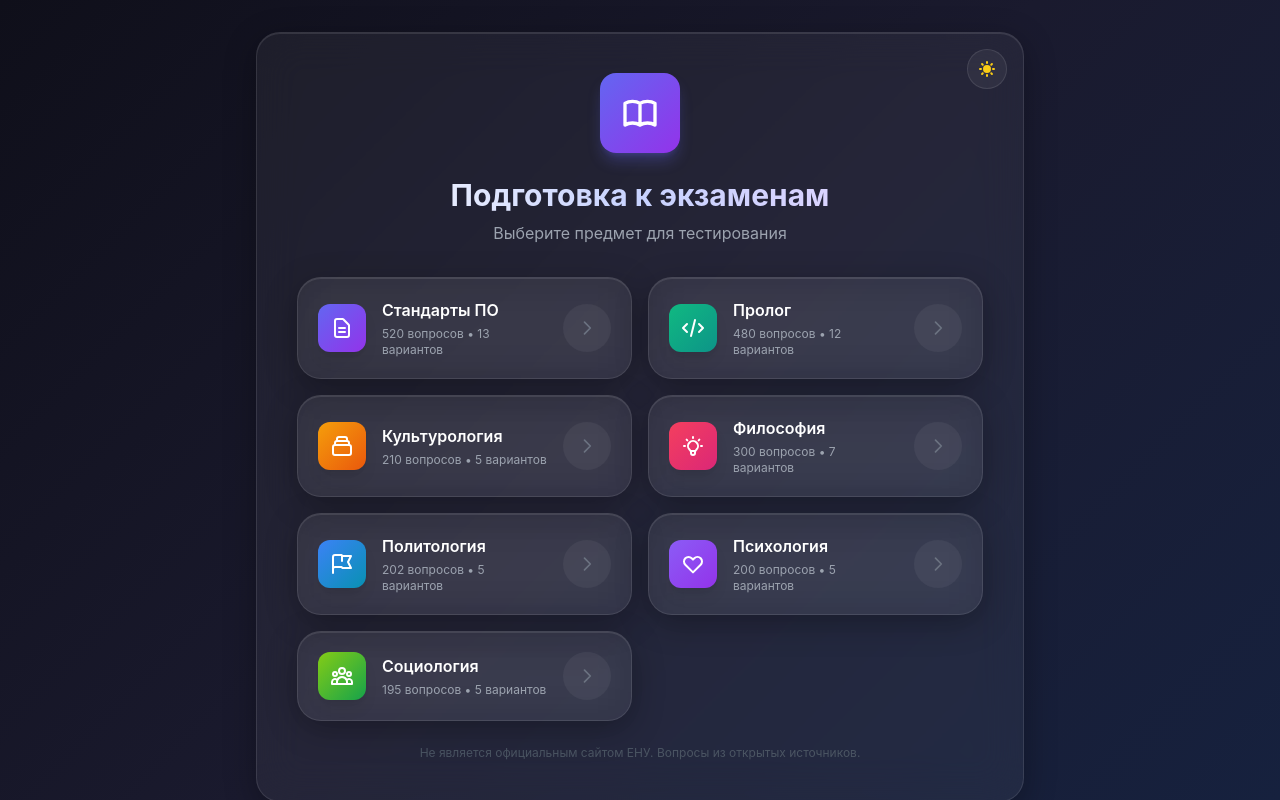
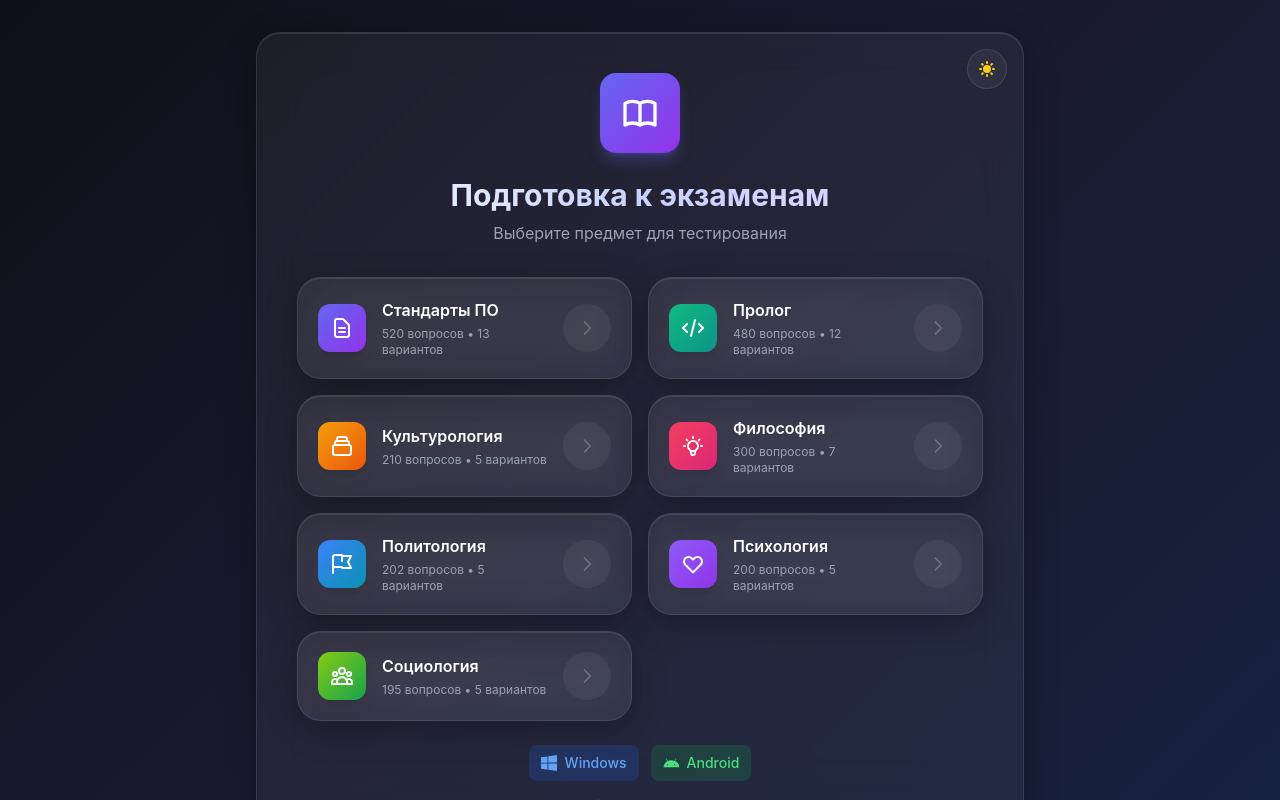
Before and after one commit to Dan1q-dev/QuizApp, a React (Vite) app: page / in a window 1280 px wide. Built offline with nearby package versions, Linux system fonts and the light colour scheme.

Commit message:
Add download buttons for Windows and Android

```diff
--- a/src/components/WelcomeScreen.jsx
+++ b/src/components/WelcomeScreen.jsx
@@ -216,6 +216,35 @@ function SubjectSelectionScreen({ subjects, subjectVariants, allCompletedVariant
                             </motion.button>
                         )
                     })}
+                </motion.div>
+
+                {/* Download buttons */}
+                <motion.div
+                    variants={itemVariants}
+                    className="flex flex-wrap justify-center gap-2 sm:gap-3 mt-4 sm:mt-6"
+                >
+                    <a
+                        href="https://github.com/Dan1q-dev/QuizApp/releases/download/v1.0.0/QuizApp-Setup-1.0.0.exe"
+                        target="_blank"
+                        rel="noopener noreferrer"
+                        className={`flex items-center gap-2 px-3 py-2 rounded-lg text-xs sm:text-sm font-medium transition-colors ${theme === 'dark' ? 'bg-blue-600/20 text-blue-400 hover:bg-blue-600/30' : 'bg-blue-100 text-blue-600 hover:bg-blue-200'}`}
+                    >
+                        <svg className="w-4 h-4" fill="currentColor" viewBox="0 0 24 24">
+                            <path d="M0 3.449L9.75 2.1v9.451H0m10.949-9.602L24 0v11.4H10.949M0 12.6h9.75v9.451L0 20.699M10.949 12.6H24V24l-12.9-1.801" />
+                        </svg>
+                        Windows
+                    </a>
+                    <a
+                        href="https://github.com/Dan1q-dev/QuizApp/releases/download/v1.0.0/QuizApp-v1.0.0-debug.apk"
+                        target="_blank"
+                        rel="noopener noreferrer"
+                        className={`flex items-center gap-2 px-3 py-2 rounded-lg text-xs sm:text-sm font-medium transition-colors ${theme === 'dark' ? 'bg-green-600/20 text-green-400 hover:bg-green-600/30' : 'bg-green-100 text-green-600 hover:bg-green-200'}`}
+                    >
+                        <svg className="w-4 h-4" fill="currentColor" viewBox="0 0 24 24">
+                            <path d="M17.523 15.341c-.5 0-.91-.394-.91-.88s.41-.88.91-.88.909.394.909.88-.409.88-.909.88m-11.046 0c-.5 0-.91-.394-.91-.88s.41-.88.91-.88.909.394.909.88-.409.88-.909.88m11.4-6.025l1.97-3.407c.11-.19.045-.433-.145-.543-.19-.11-.433-.045-.543.145l-1.994 3.452c-1.5-.687-3.187-1.07-4.965-1.07s-3.465.383-4.965 1.07l-1.994-3.452c-.11-.19-.353-.255-.543-.145-.19.11-.255.353-.145.543l1.97 3.407c-3.24 1.74-5.457 5.02-5.73 8.884h23.764c-.273-3.864-2.49-7.144-5.73-8.884" />
+                        </svg>
+                        Android
+                    </a>
                 </motion.div>
 
                 {/* Disclaimer */}
```
